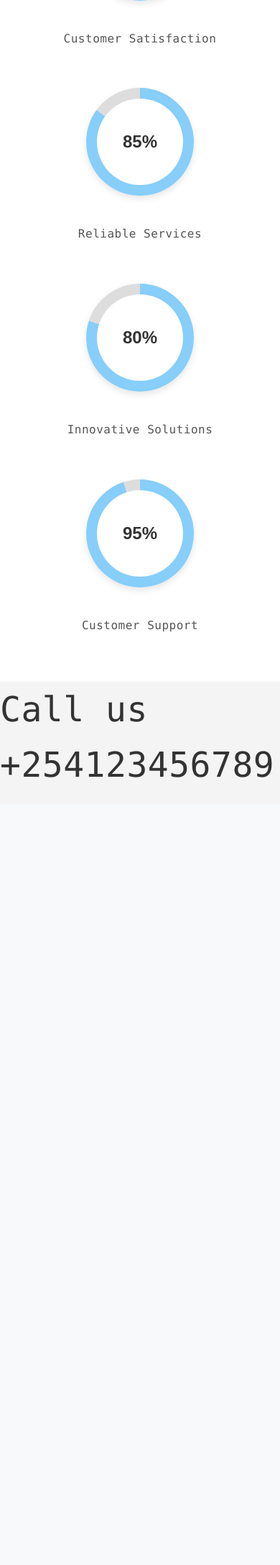
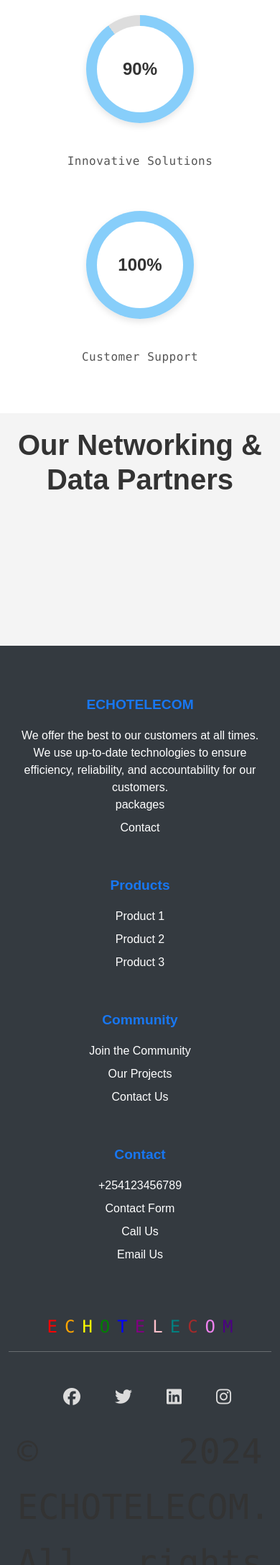
Before and after one commit to brusque7ns/echotelecom, a Flask app: page /about in a window 390 px wide. Shown: the part 4326-6500 px from the top of the page at 72% size. Before the commit the page ends 5406 px from the top, so only its background shows below. Run offline with Flask 3, Linux system fonts and the light colour scheme; some libraries are stand-ins or nearby versions.

Commit message:
Update about.html

```diff
--- a/templates/about.html
+++ b/templates/about.html
@@ -167,12 +167,12 @@
         }
         /* Section header */
         .partners-section {
-            padding: 50px 0;
             text-align: center;
             background-color: #f4f4f4;
         }
 
         .partners-section h2 {
+            text-align: center;
             font-size: 2.5rem;
             margin-bottom: 30px;
         }
@@ -212,25 +212,61 @@
             transform: translateX(-100%);
         }
     }
-        /* Footer styles */
-footer {
-    background-color: #333;
+
+    /* Footer Styling */
+        .footer {
+            background-color: #343a40;
             color: white;
-    padding: 20px;
-    text-align: center;
-    width: 100%; /* Ensure the footer takes full width of the screen */
-    position: absolute;
-    bottom: 0; /* Place the footer at the bottom of the screen */
+            padding: 60px 0;
         }
 
-footer a {
-    color: lightblue;
-    text-decoration: none;
+        .footer .row {
+            margin: 0;
         }
 
-footer a:hover {
+        .footer h5 {
+            font-size: 1.2rem;
+            font-weight: bold;
+            margin-bottom: 20px;
+        }
+
+        .footer a {
+            color: #dcdcdc;
+            text-decoration: none;
+            font-size: 1rem;
+        }
+
+        .footer a:hover {
+            color: #007bff;
             text-decoration: underline;
         }
+
+        .footer .social-icons a {
+            margin-right: 10px;
+            font-size: 1.5rem;
+        }
+
+        .footer .social-icons a:hover {
+            color: #007bff;
+        }
+
+        .footer .social-icons i {
+            color: #dcdcdc;
+        }
+        /* Footer Customization */
+    .echotelecom-footer {
+        font-size: 1.5rem;
+        display: flex;
+        justify-content: center;
+        align-items: center;
+    }
+
+    .echotelecom-letter {
+        position: relative;
+        display: inline-block;
+        margin: 0 5px; /* Space between letters */
+    }
+
 h2 {
     text-align: center; /* Horizontally centers the text */
     font-size: 2.5rem; /* Adjust size as needed */
@@ -281,7 +317,8 @@
 </div>
 <!-- Our Team Section -->
 <div class="team-section">
-    <h2>Meet Our Team</h2>
+    <h2>Meet Our Team</h2><br>
+    <br>
     <div class="container">
         <div class="row row-cols-1 row-cols-md-3 g-4">
             <!-- Team Member 1 -->
@@ -289,9 +326,9 @@
                 <div class="card team-card">
                     <img src="https://via.placeholder.com/150" class="card-img-top" alt="Team Member 1">
                     <div class="card-body">
-                        <h5 class="card-title">John Doe</h5>
-                        <p class="card-text">Chief Executive Officer</p>
-                        <p class="card-text">John has over 20 years of experience in the telecom industry and leads our team with a passion for innovation.</p>
+                        <h5 class="card-title">Mary w. Kinyua</h5>
+                        <p class="card-text">Human Resource Manager</p>
+                        <p class="card-text"> Madam Mary has over 10 years of experience in the telecom industry and leads our team with a passion for innovation.</p>
                     </div>
                 </div>
             </div>
@@ -301,8 +338,8 @@
                     <img src="https://via.placeholder.com/150" class="card-img-top" alt="Team Member 2">
                     <div class="card-body">
                         <h5 class="card-title">Mr. Kennedy Njoroge</h5>
-                        <p class="card-text">Chief Technology Officer</p>
-                        <p class="card-text">With a background in engineering, Jane drives our technological strategy and ensures we remain at the forefront of innovation.</p>
+                        <p class="card-text">Operations Manager</p>
+                        <p class="card-text">Mr. Kennedy ensures that the operations run smoothly, managing the day-to-day activities of the organization with precision.</p>
                     </div>
                 </div>
             </div>
@@ -311,10 +348,38 @@
                 <div class="card team-card">
                     <img src="https://via.placeholder.com/150" class="card-img-top" alt="Team Member 3">
                     <div class="card-body">
-                        <h5 class="card-title">Michael Lee</h5>
-                        <p class="card-text">Chief Operations Officer</p>
-                        <p class="card-text">Michael ensures that the operations run smoothly, managing the day-to-day activities of the organization with precision.</p>
+                        <h5 class="card-title">Bruno Omondi</h5>
+                        <p class="card-text">Technology Enthusiast</p>
+                        <p class="card-text">With a background in Software engineering, Bruno drives our technological strategy and ensures we remain at the forefront of innovation.</p>
                     </div>
+                </div>
+            </div>
+            <!-- Add more team members as needed -->
+        </div>
+    </div>
+</div>
+<div class="why-people-love-us">
+    <h2>Why People Love Us</h2>
+    <div class="circle-container">
+        <div class="circle" style="--percentage: 100;">
+            <span>100%</span>
+        </div>
+        <p class="circle-description">Customer Satisfaction</p>
+
+        <div class="circle" style="--percentage: 95;">
+            <span>95%</span>
+        </div>
+        <p class="circle-description">Reliable Services</p>
+
+        <div class="circle" style="--percentage: 90;">
+            <span>90%</span>
+        </div>
+        <p class="circle-description">Innovative Solutions</p>
+
+        <div class="circle" style="--percentage: 100;">
+            <span>100%</span>
+        </div>
+        <p class="circle-description">Customer Support</p>
     </div>
 </div>
 <div class="partners-section">
@@ -344,37 +409,85 @@
         </div>
     </div>
 </div>
-            <!-- Add more team members as needed -->
+<!-- Footer -->
+<footer class="footer">
+    <div class="container">
+        <div class="row">
+            <!-- About Section -->
+            <div class="col-md-3">
+                <h5>ECHOTELECOM</h5>
+                <p7>We offer the best to our customers at all times.</p7>
+                <p7>We use up-to-date technologies to ensure efficiency, reliability, and accountability for our customers.</p7>
+                <ul class="list-unstyled">
+                    <li><a href="{{ url_for('packages') }}" class="text-white">packages</a></li>
+                    <li><a href="{{ url_for('contact') }}" class="text-white">Contact</a></li>
+                </ul>
+            </div>
+            <!-- Products Section -->
+            <div class="col-md-3">
+                <h5>Products</h5>
+                <ul class="list-unstyled">
+                    <li><a href="{{ url_for('products') }}" class="text-white">Product 1</a></li>
+                    <li><a href="{{ url_for('products') }}" class="text-white">Product 2</a></li>
+                    <li><a href="{{ url_for('products') }}" class="text-white">Product 3</a></li>
+                </ul>
+            </div>
+            <!-- Community Section -->
+            <div class="col-md-3">
+                <h5>Community</h5>
+                <ul class="list-unstyled">
+                    <li><a href="{{ url_for('community') }}" class="text-white">Join the Community</a></li>
+                    <li><a href="{{ url_for('projects') }}" class="text-white">Our Projects</a></li>
+                    <li><a href="{{ url_for('contact') }}" class="text-white">Contact Us</a></li>
+                </ul>
+            </div>
+            <!-- Contact Section -->
+            <div class="col-md-3">
+                <h5>Contact</h5>
+                <ul class="list-unstyled">
+                    <li>+254123456789</li>
+                    <li><a href="{{ url_for('contact') }}" class="text-white">Contact Form</a></li>
+                    <li><a href="#" class="text-white">Call Us</a></li>
+                    <li><a href="#" class="text-white">Email Us</a></li>
+                </ul>
+            </div>
+        </div>
+          <!-- Footer -->
+<footer class="text-center py-4" style="font-family: Monaco, monospace;">
+    <div class="echotelecom-footer">
+        <span class="echotelecom-letter" style="color: red;">E</span>
+        <span class="echotelecom-letter" style="color: orange;">C</span>
+        <span class="echotelecom-letter" style="color: yellow;">H</span>
+        <span class="echotelecom-letter" style="color: green;">O</span>
+        <span class="echotelecom-letter" style="color: blue;">T</span>
+        <span class="echotelecom-letter" style="color: purple;">E</span>
+        <span class="echotelecom-letter" style="color: pink;">L</span>
+        <span class="echotelecom-letter" style="color: teal;">E</span>
+        <span class="echotelecom-letter" style="color: brown;">C</span>
+        <span class="echotelecom-letter" style="color: violet;">O</span>
+        <span class="echotelecom-letter" style="color: indigo;">M</span>
+    </div>
+            <hr class="bg-light">
+            <div class="row">
+                <div class="col-md-12 text-center">
+                    <div class="social-icons">
+                        <a href="#" class="social-icon"><i class="fab fa-facebook"></i></a>
+                        <a href="#" class="social-icon"><i class="fab fa-twitter"></i></a>
+                        <a href="#" class="social-icon"><i class="fab fa-linkedin"></i></a>
+                        <a href="#" class="social-icon"><i class="fab fa-instagram"></i></a>
+                    </div>
+                    <p class="mt-3">&copy; 2024 ECHOTELECOM. All rights reserved.</p>
                 </div>
             </div>
         </div>
-<div class="why-people-love-us">
-    <h2>Why People Love Us</h2>
-    <div class="circle-container">
-        <div class="circle" style="--percentage: 90;">
-            <span>90%</span>
-        </div>
-        <p class="circle-description">Customer Satisfaction</p>
+    </footer>
 
-        <div class="circle" style="--percentage: 85;">
-            <span>85%</span>
-        </div>
-        <p class="circle-description">Reliable Services</p>
 
-        <div class="circle" style="--percentage: 80;">
-            <span>80%</span>
-        </div>
-        <p class="circle-description">Innovative Solutions</p>
-
-        <div class="circle" style="--percentage: 95;">
-            <span>95%</span>
-        </div>
-        <p class="circle-description">Customer Support</p>
-    </div>
-</div>
-<p>
-Call us</br>
-+254123456789
-</p>
+<!-- Bootstrap JS and dependencies -->
+<script src="https://ajax.googleapis.com/ajax/libs/jquery/3.5.1/jquery.min.js"></script>
+<script src="https://cdnjs.cloudflare.com/ajax/libs/popper.js/1.16.0/umd/popper.min.js"></script>
+<script src="https://maxcdn.bootstrapcdn.com/bootstrap/4.5.2/js/bootstrap.min.js"></script>
+<!-- Font Awesome for social media icons -->
+<script src="https://kit.fontawesome.com/a076d05399.js"></script>
 </body>
 </html>
```
Lines whose indentation alone changed are shown as unchanged.
